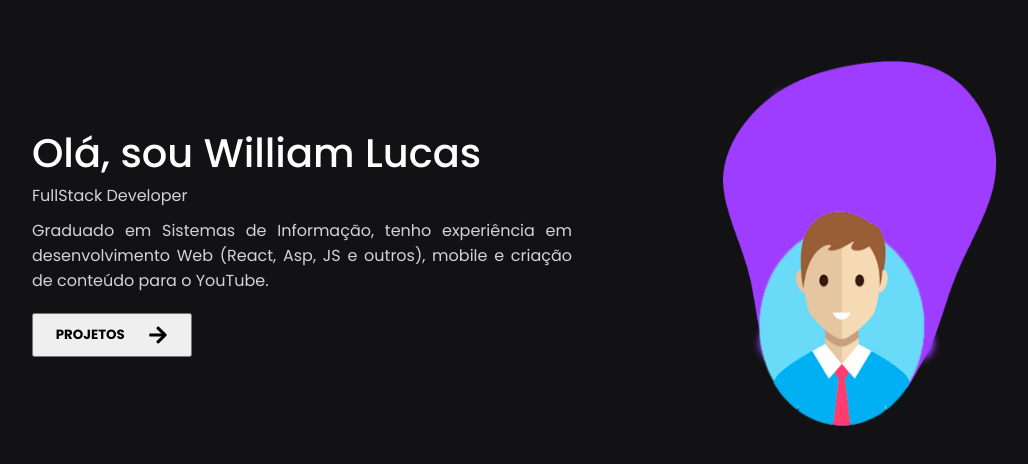
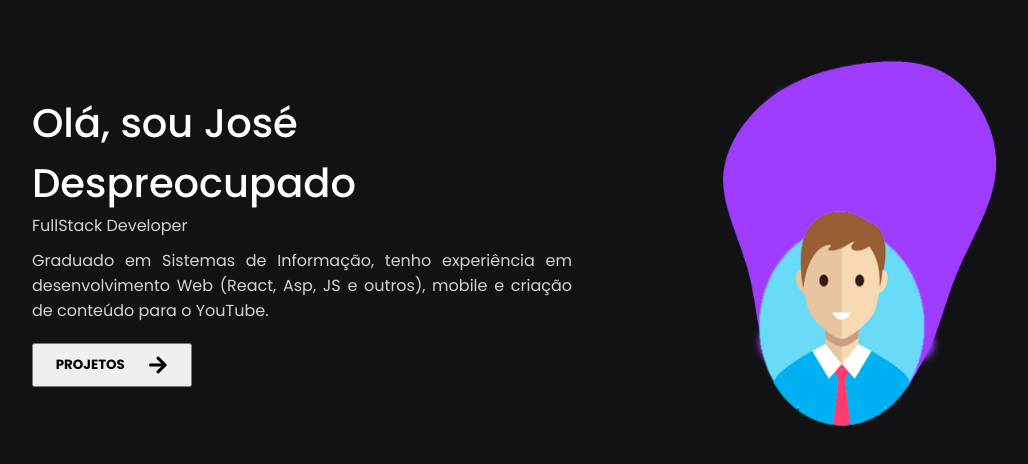
Before and after one commit to yansilveira00/nextjsport, a Next.js app: page / in a window 1280 px wide. Shown: the part 110-574 px from the top of the page, without its empty margins (68-1096 px from the left). Built offline with nearby package versions, Linux system fonts and the light colour scheme.

Commit message:
testePhelps

```diff
--- a/src/pages/_app.js
+++ b/src/pages/_app.js
@@ -7,7 +7,7 @@ function MyApp({ Component, pageProps }) {
   return (
     <>
     <Head>
-      <title> Rafa | dev</title>
+      <title> Teste | Dev</title>
     </Head>
     <Component { ... pageProps} />
     </>
--- a/src/pages/index.js
+++ b/src/pages/index.js
@@ -7,7 +7,7 @@ export default function Home() {
    <Container>
      <Content>
       <Infos>
-        <Name>Olá, sou William Lucas</Name>
+        <Name>Olá, sou José Despreocupado </Name>
         <Function>FullStack Developer</Function>
         <Intro>Graduado em Sistemas de Informação,
           tenho experiência em desenvolvimento Web
```
